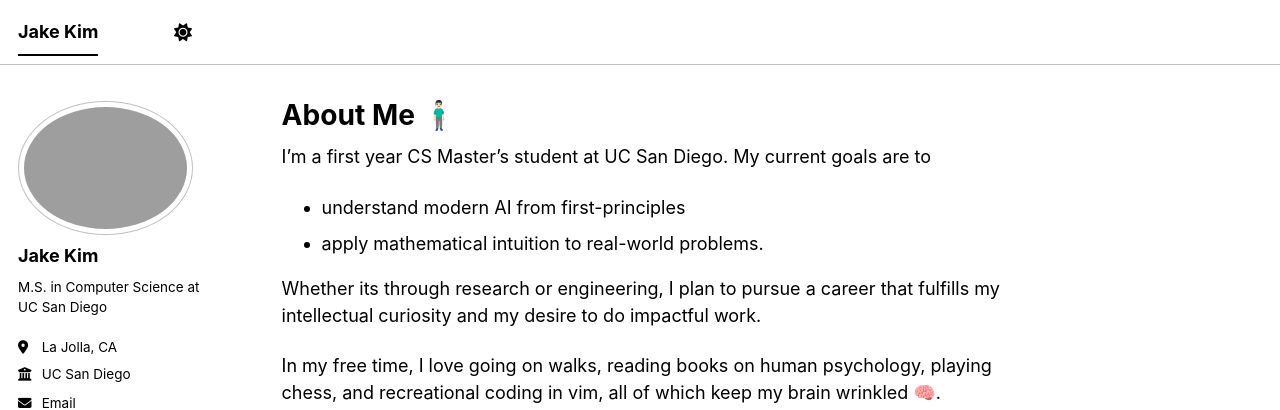
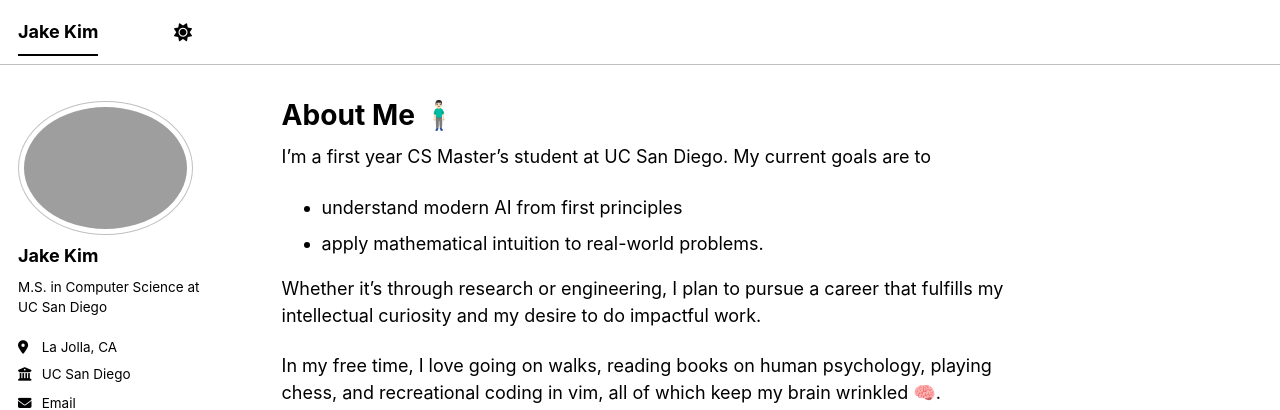
Before and after one commit to jakecreate/jakecreate.github.io, a Jekyll site: the page built from _pages/about.md, in a window 1280 px wide and 900 px high. Shown: the top 410 px of the window. Built offline with Jekyll 4.4.1, drawn with Linux system fonts in a browser that asks for light colours; a style sheet for code colours, icons or effects is not loaded.

Commit message:
fix typos

```diff
--- a/_pages/about.md
+++ b/_pages/about.md
@@ -8,10 +8,10 @@ redirect_from:
 ---
 
 I'm a first year CS Master's student at UC San Diego. My current goals are to
-- understand modern AI from first-principles
+- understand modern AI from first principles
 - apply mathematical intuition to real-world problems.
 
-Whether its through research or engineering, I plan to pursue a career that fulfills my intellectual curiosity and my desire to do impactful work.
+Whether it's through research or engineering, I plan to pursue a career that fulfills my intellectual curiosity and my desire to do impactful work.
 
 In my free time, I love going on walks, reading books on human psychology, playing chess, and recreational coding in vim, all of which keep my brain wrinkled 🧠.
 
```
